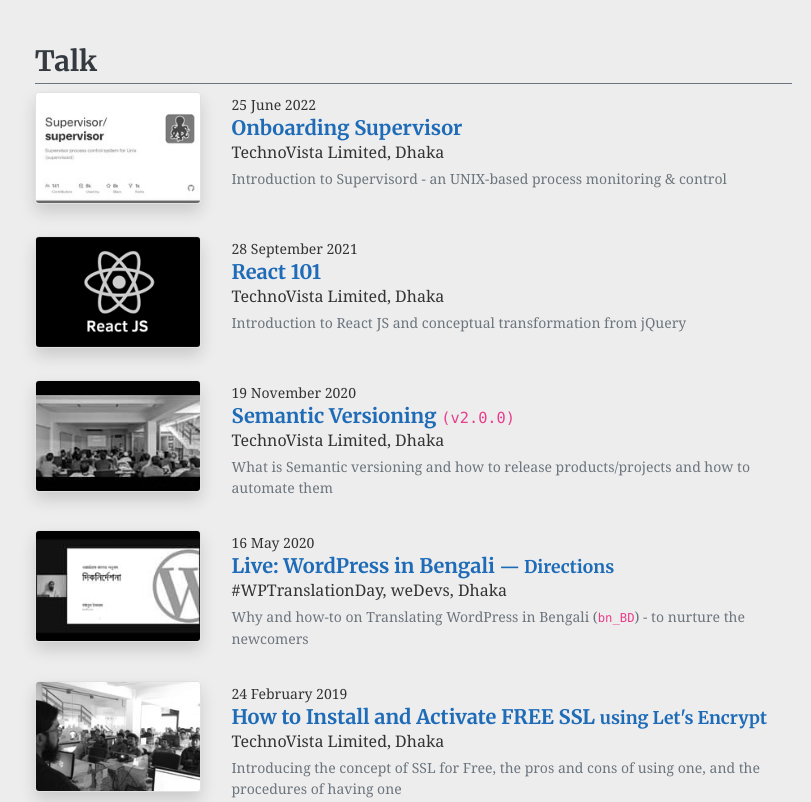
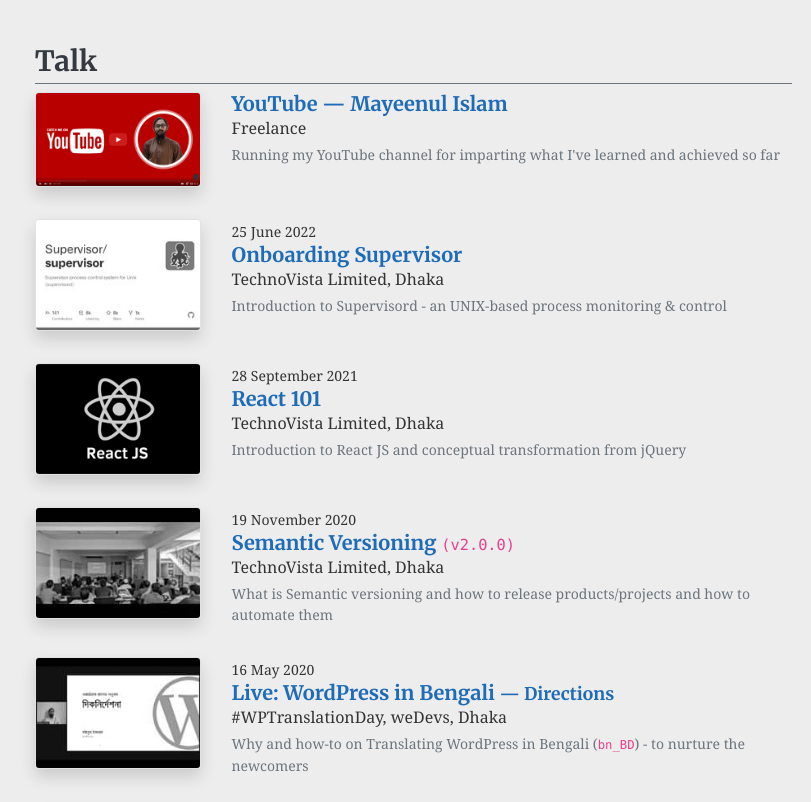
Before and after one commit to mayeenulislam/mayeenulislam.github.io, a website: page index.html in a window 1280 px wide. Shown: the part 3107-3909 px from the top of the page, without its empty margins (440-1251 px from the left). Drawn offline with Linux system fonts and the light colour scheme; no server answers.

Commit message:
Update Talk section and Other Experience

```diff
--- a/index.html
+++ b/index.html
@@ -370,6 +370,22 @@
                         <div class="mb-3">
                             <div class="row">
                                 <div class="col-sm-4 col-md-3 d-none d-sm-block d-print-none">
+                                    <a href="https://www.youtube.com/c/MayeenulIslam" target="_blank" rel="noopener">
+                                        <figure>
+                                            <img src="dist/assets/images/YouTube-Mayeenul-Islam.png" alt="Me on YouTube" class="mw-100 border shadow rounded">
+                                        </figure>
+                                    </a>
+                                </div>
+                                <div class="col-sm-8 col-md-9">
+                                    <h4 class="h5 mb-0"><a href="https://www.youtube.com/c/MayeenulIslam" target="_blank" rel="noopener">YouTube &mdash; Mayeenul Islam</a></h4>
+                                    <div class="mb-1">Freelance</div>
+                                    <p class="small text-muted">Running my YouTube channel for imparting what I've learned and achieved so far</p>
+                                </div>
+                            </div>
+                        </div>
+                        <div class="mb-3">
+                            <div class="row">
+                                <div class="col-sm-4 col-md-3 d-none d-sm-block d-print-none">
                                     <a href="https://mayeenulislam.github.io/slide-onboarding-supervisor/" target="_blank" rel="noopener">
                                         <figure>
                                             <img src="dist/assets/images/onboarding-supervisor.jpg" alt="Onboarding Supervisor" class="mw-100 border shadow color-on-hover rounded">
@@ -566,8 +582,8 @@
                         </div>
                         <div class="mb-5">
                             <div class="small">September 2011 - <em>Present</em></div>
-                            <h4 class="h5 mb-0"><a href="https://mayeenulislam.github.io/tuts" target="_blank" rel="noopener">Technical Writer</a></h4>
-                            <div>tuts nano</div>
+                            <h4 class="h5 mb-0">Technical Writer at <a href="https://mayeenulislam.medium.com/" target="_blank" rel="noopener">Medium.com</a> & <a href="https://mayeenulislam.github.io/tuts" target="_blank" rel="noopener">tuts nano</a></h4>
+                            <div>Freelance</div>
                         </div>
                     </section>
 
@@ -587,6 +603,7 @@
                             <li>EkPay (Payment Gateway)</li>
                             <li>Elementor (WP)</li>
                             <li>Figma</li>
+                            <li>Generative AI</li>
                             <li>Git</li>
                             <li>Github</li>
                             <li>Gitlab</li>
```
Also changed, not shown: dist/assets/css/app.css, dist/assets/images/YouTube-Mayeenul-Islam.png (added), src/assets/images/YouTube-Mayeenul-Islam.png (added), 1 other file.
